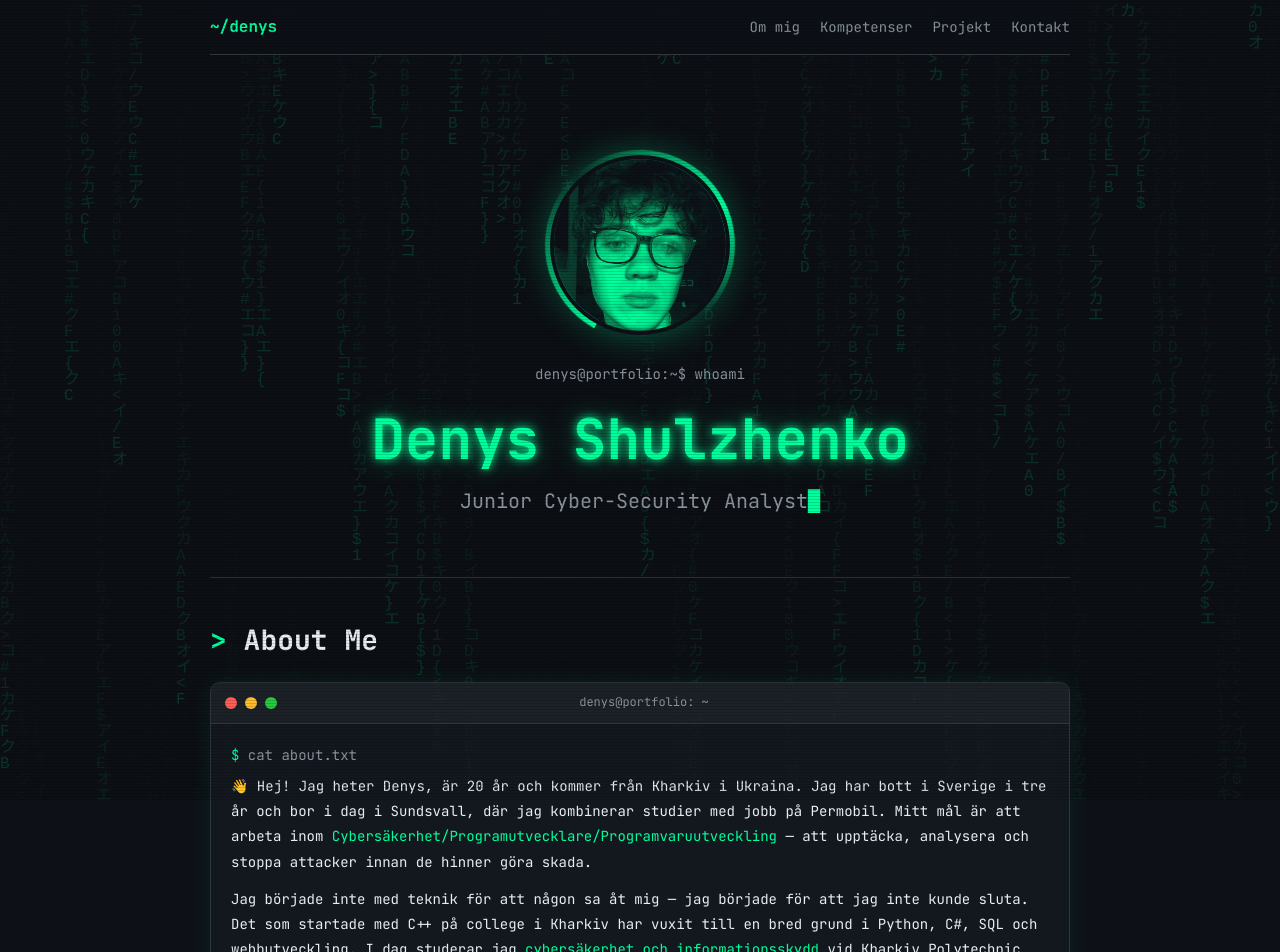
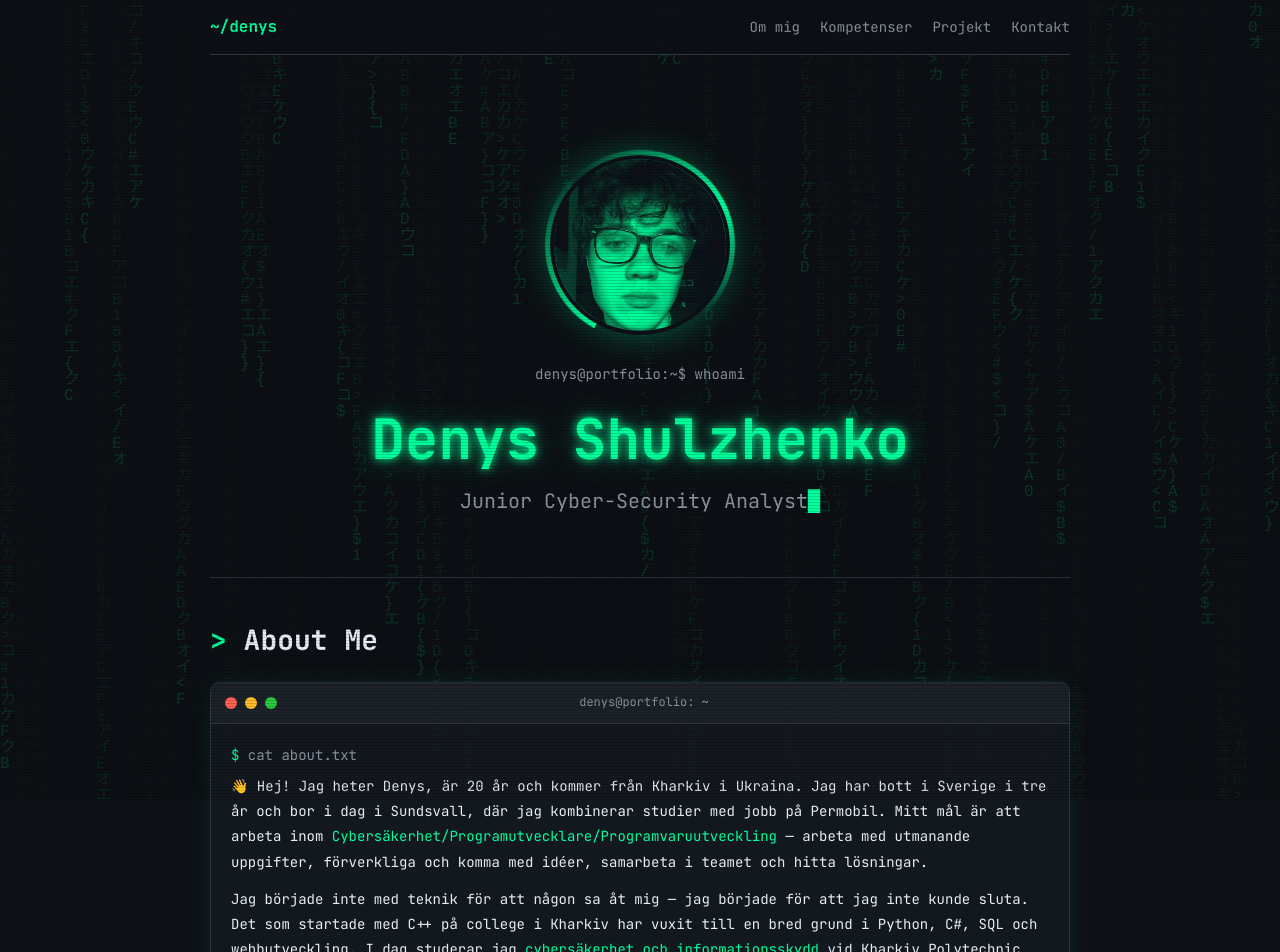
Before and after one commit to Mattheuszu/WebPortfolio, a React (Vite) app: page / in a window 1280 px wide. Shown: the top 952 px of the page. Built offline with nearby package versions, Linux system fonts and the light colour scheme.

Commit message:
Fix Terminal/About och App-struktur

```diff
--- a/src/components/About.jsx
+++ b/src/components/About.jsx
@@ -28,8 +28,9 @@ function About() {
                         👋 Hej! Jag heter Denys, är 20 år och kommer från Kharkiv i Ukraina.
                         Jag har bott i Sverige i tre år och bor i dag i Sundsvall, där jag
                         kombinerar studier med jobb på Permobil. Mitt mål är att arbeta inom{' '}
-                        <span className="hl">Cybersäkerhet/Programutvecklare/Programvaruutveckling</span> — att upptäcka,
-                        analysera och stoppa attacker innan de hinner göra skada.
+                        <span className="hl">Cybersäkerhet/Programutvecklare/Programvaruutveckling</span> —
+                        arbeta med utmanande uppgifter, förverkliga och komma med idéer,
+                        samarbeta i teamet och hitta lösningar.
                     </p>
 
                     <p className="bio">
```
